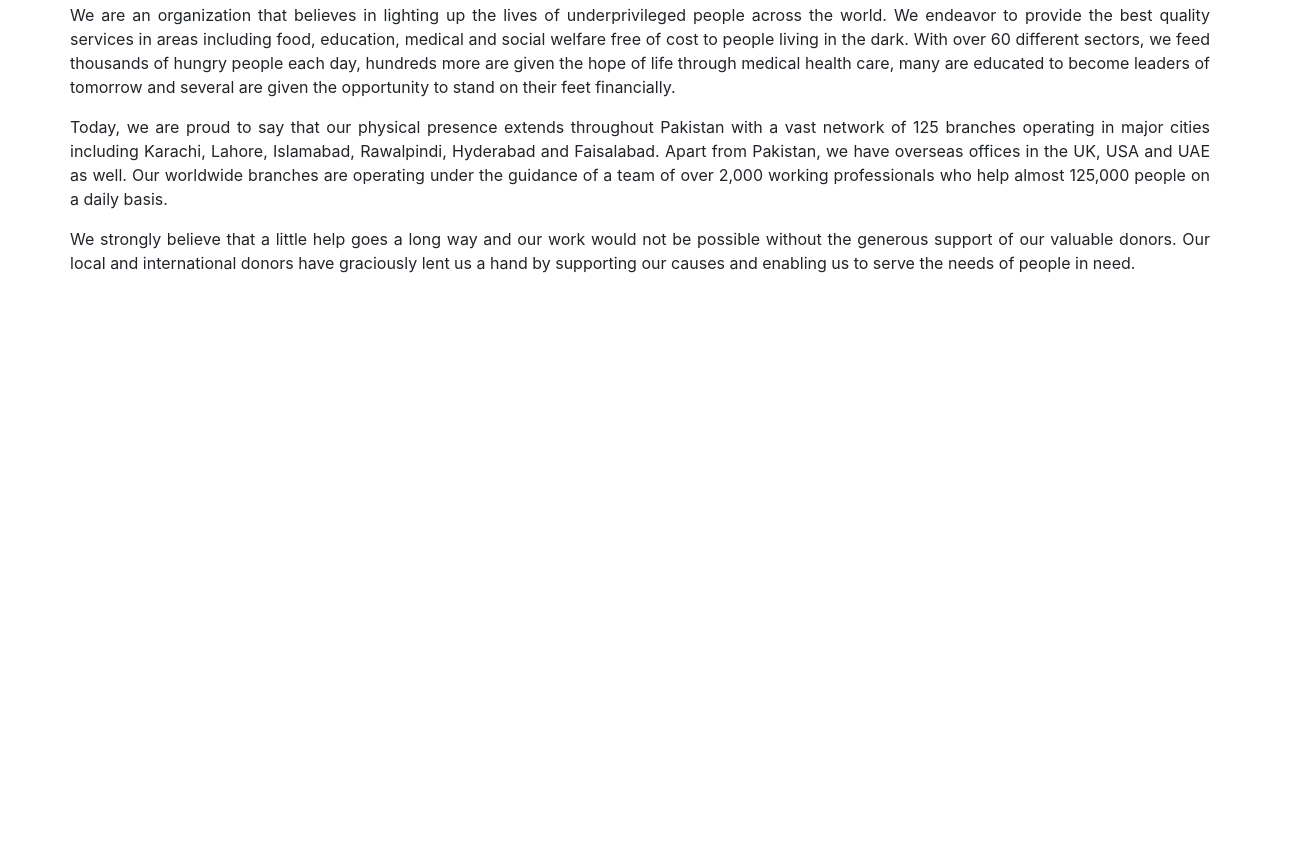
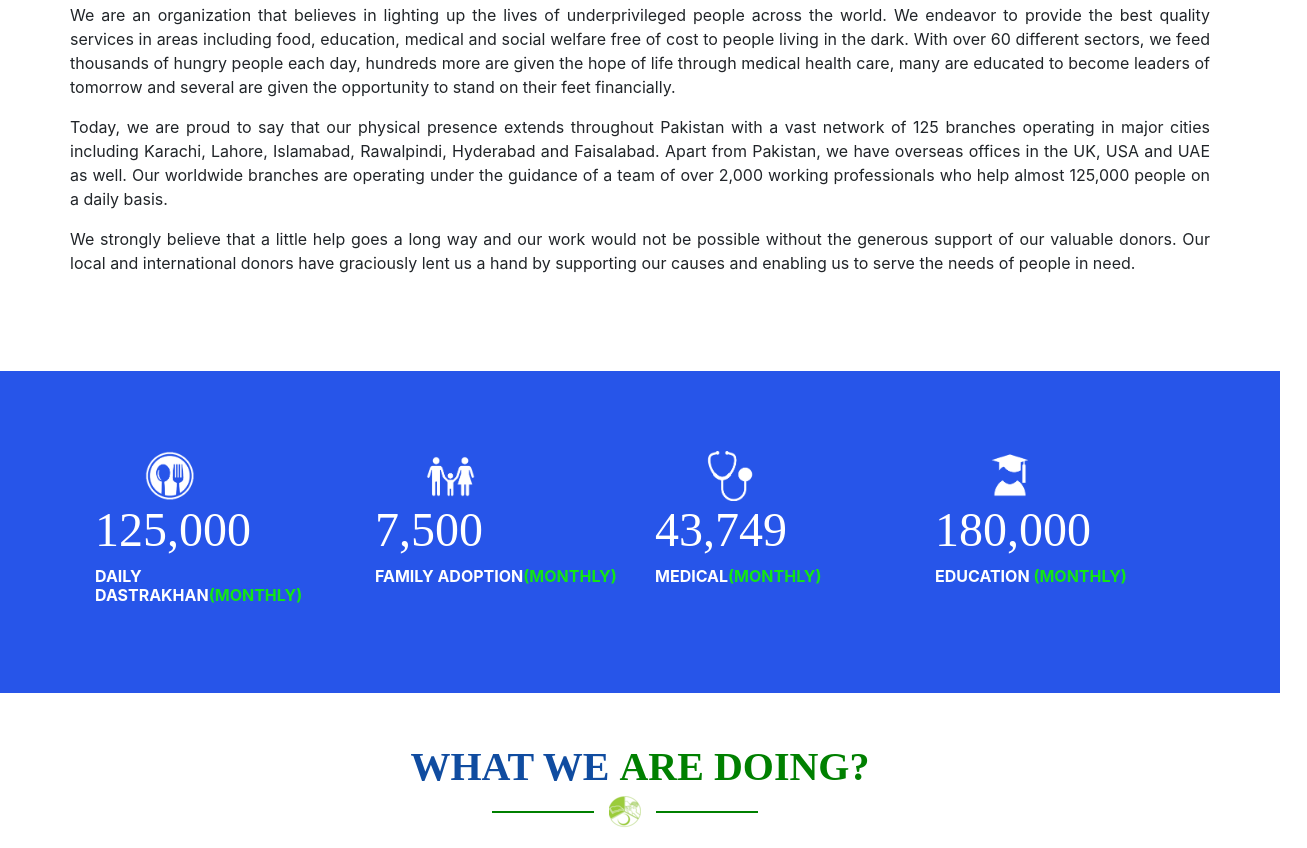
Before and after one commit to mehranazam/saylaniwebproject, a plain HTML site: page index.html in a window 1280 px wide. Shown: the part 949-1797 px from the top of the page, 1307 px wide, since content can reach past the window. Before the commit the page ends 1498 px from the top, so only its background shows below. Drawn offline with nearby package versions, Linux system fonts and the light colour scheme.

Commit message:
navbar issue

```diff
--- a/CSS/style.css
+++ b/CSS/style.css
@@ -1,4 +1,5 @@
 *{
+
   padding: 0%;
   margin: 0%;
 }
@@ -86,7 +87,7 @@ a.dropdown-item:hover{
   color: #104ca0;
 }
 hr{
-  border: 2px solid green;
+  border: 1px solid green;
   width: 100px;
   display: inline-block;
   margin:auto 15px;
@@ -100,3 +101,29 @@ hr{
  text-align: justify;
 
 }
+.statistics{
+  margin:80px auto 0px auto;
+  background-color:#2755e9 ;
+  padding: 80px;
+  display: flex;
+}
+.statistic-image{
+  width: 50px;
+  margin: auto 50px;
+
+}
+h1.statistic-heading{
+  color: white;
+  font-family: 'Merriweather', serif;
+  font-size: 3em;
+}
+h5{
+  font-size: 1em;
+  color: white;
+  font-weight: 700;
+}
+span{
+  color: rgb(20, 230, 20);
+  font-weight: 700;
+  font-size: 1em;
+}
--- a/index.html
+++ b/index.html
@@ -40,10 +40,10 @@
 		<div class="nav-bar">
 			<div class="container">
 				<div class="row">
-					<div class="col-md-5">
+					<div class="col-md-3">
 						<img class="logo-image" src="images/Saylani-logo.png" alt="">
 					</div>
-					<div class="col-md-7">
+					<div class="col-md-6">
 						<nav class="navbar navbar-expand-lg navbar-light bg-light">
 							<button class="navbar-toggler" type="button" data-toggle="collapse"
 								data-target="#navbarNavDropdown" aria-controls="navbarNavDropdown" aria-expanded="false"
@@ -192,7 +192,8 @@
 					of a team of over 2,000 working professionals who help almost 125,000 people on a daily basis.
 				</p>
 				<p>
-					We strongly believe that a little help goes a long way and our work would not be possible without the generous support of our valuable donors.
+					We strongly believe that a little help goes a long way and our work would not be possible without
+					the generous support of our valuable donors.
 					Our local and international donors have graciously lent us a hand
 					by supporting our causes and enabling us to serve the needs of people in need.
 				</p>
@@ -202,32 +203,57 @@
 
 	</div>
 	</div>
+	<div class="statistics">
 		<div class="container">
 			<div class="row">
-		<div class="col-md-3">
-			<img src="images/icon_food_png.png">
-			<h1></h1>
-			<h4></h4>
+				<div class="col-xs-12 col-sm-6 col-md-3 mb-md-50">
+					<img class="statistic-image" src="images/icon_food_png.png">
+					<h1 class="statistic-heading">125,000</h1>
+					<h5>DAILY DASTRAKHAN<span>(MONTHLY)</span></h5>
 				</div>
-		<div class="col-md-3">
-			<img src="images/icon_family_png.png">
-			<h1></h1>
-			<h4></h4>
+				<div class="col-xs-12 col-sm-6 col-md-3 mb-md-50">
+					<img class="statistic-image" src="images/icon_family_png.png">
+					<h1 class="statistic-heading">7,500</h1>
+					<h5>FAMILY ADOPTION<span>(MONTHLY)</span></h5>
 				</div>
-		<div class="col-md-3">
-			<img src="images/icon_medical_png.png">
-			<h1></h1>
-			<h4></h4>
+				<div class="col-xs-12 col-sm-6 col-md-3 mb-md-50">
+					<img class="statistic-image" src="images/icon_medical_png.png">
+					<h1 class="statistic-heading">43,749</h1>
+					<h5>MEDICAL<span>(MONTHLY)</span></h5>
 				</div>
-		<div class="col-md-3">
-			<img src="images/icon_education_png.png">
-			<h1></h1>
-			<h4></h4>
+				<div class="col-xs-12 col-sm-6 col-md-3 mb-md-50">
+					<img class="statistic-image" src="images/icon_education_png.png">
+					<h1 class="statistic-heading">180,000</h1>
+					<h5>EDUCATION <span>(MONTHLY)</span></h5>
 				</div>
 			</div>
 		</div>
+	</div>
+	<div class="container">
+		<div class="row">
+			<div class="col-md-12">
+				<div class="intro-heading">
+					<h1><span>WHAT WE </span>ARE DOING?</h1>
+				</div>
 
+			</div>
+			<div class="favicon">
+				<hr>
+				<img src="images/favicon.png">
+				<hr>
+			</div>
+			<div>
+				<div class="col-xs-12 col-sm-6 col-md-4 col-lg-4"></div>
+				<div class="col-xs-12 col-sm-6 col-md-4 col-lg-4"></div>
+				<div class="col-xs-12 col-sm-6 col-md-4 col-lg-4"></div>
+				<div class="col-xs-12 col-sm-6 col-md-4 col-lg-4"></div>
+			</div>
 
+		</div>
+	</div>
+
+	</div>
+	</div>
 
 
 
```
Also changed, not shown: images/onlinesadqah.png (added). Lines whose indentation alone changed are shown as unchanged.
